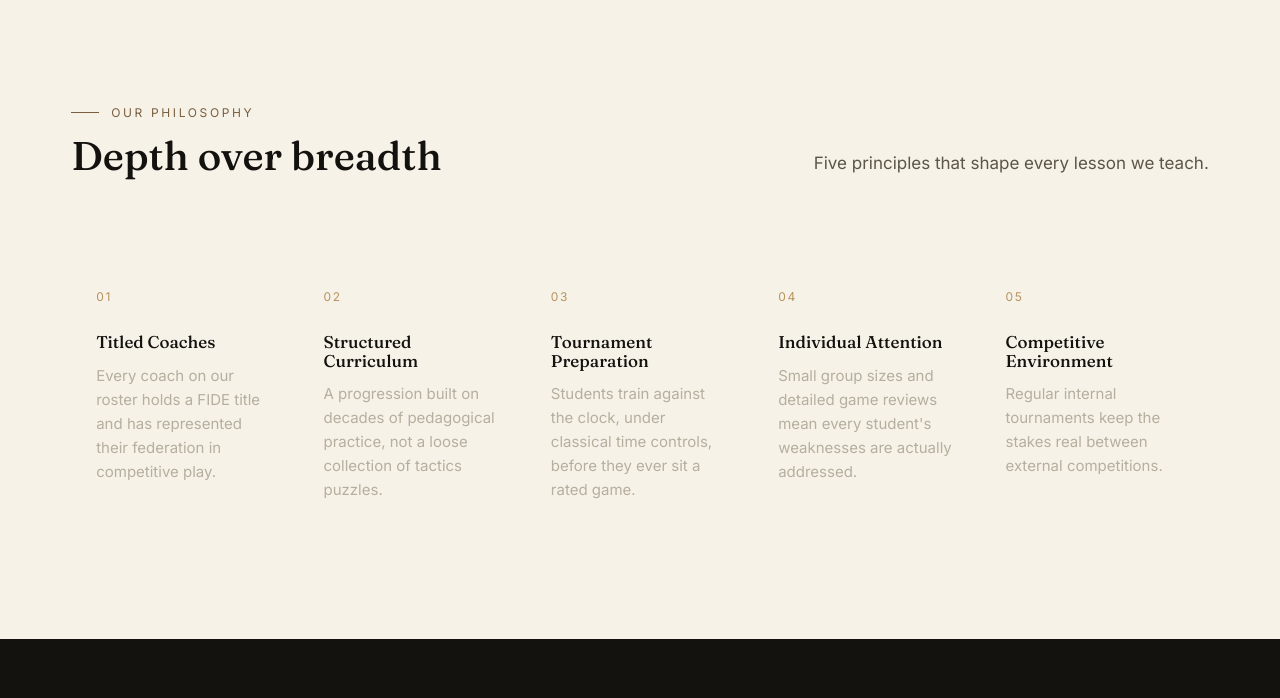
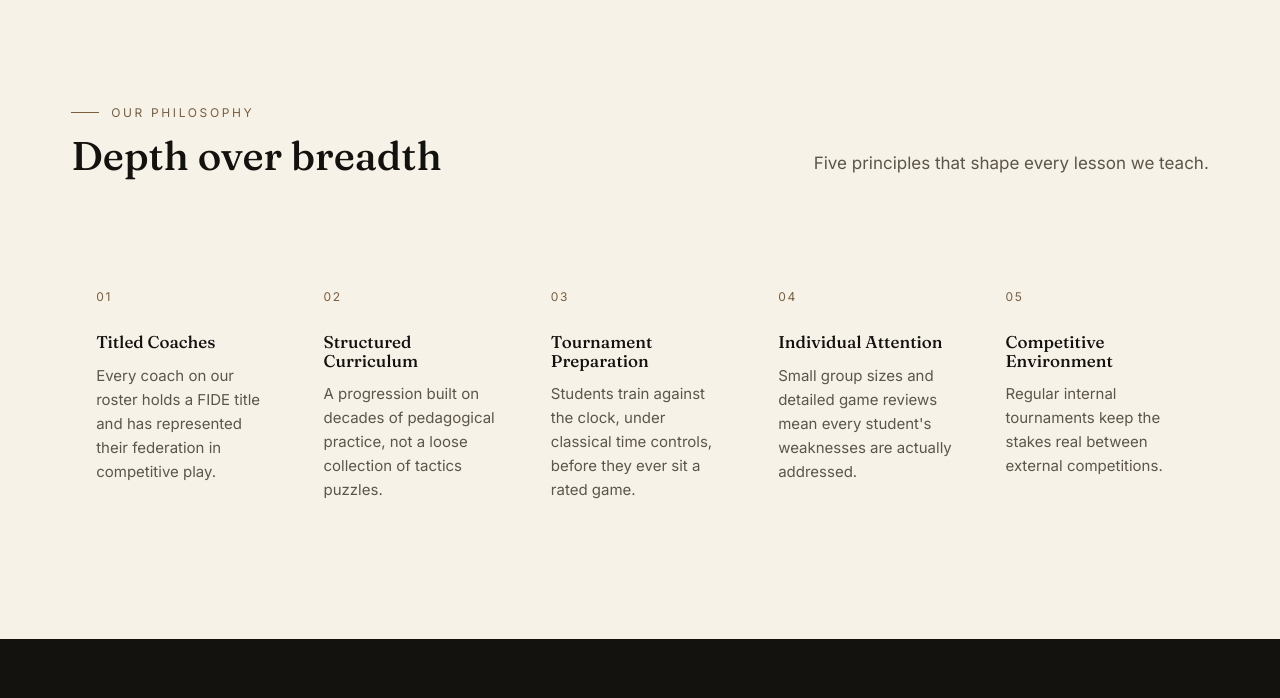
Before and after one commit to mshayansohail-cloud/tal-chess-academy, a Django app: page /about/ in a window 1280 px wide. Shown: the part 1036-1734 px from the top of the page. Run offline with Django 5.2, Linux system fonts and the light colour scheme.

Commit message:
fix: improve accessibility contrast ratios
.btn-text and .why-item__index/__desc were styled for the dark
surface only (gold ~2.5:1, muted text ~2:1 on ivory) and never got
the .surface-inverse override the rest of the palette already has.
Scopes them to the existing --color-gold-contrast/--text-inverse-muted
tokens on light backgrounds, matching the pattern already used for
.section-label and .milestone__year. Dark-surface usage is untouched.

Co-Authored-By: Claude Sonnet 5 <noreply@anthropic.com>

```diff
--- a/static/css/base.css
+++ b/static/css/base.css
@@ -154,6 +154,10 @@ textarea {
 /* Regular gold only hits ~2.5:1 against the ivory surface-inverse
    background — well under WCAG AA's 4.5:1 minimum for normal-size text. */
 .surface-inverse .section-label {
+  color: var(--color-gold-contrast);
+}
+
+.surface-inverse .btn-text {
   color: var(--color-gold-contrast);
 }
 
--- a/static/css/components.css
+++ b/static/css/components.css
@@ -424,6 +424,17 @@
   margin-top: var(--space-3);
   font-size: var(--fs-sm);
   color: var(--text-muted);
+}
+
+/* --color-gold/--text-muted are calibrated for the dark surface; on the
+   ivory .surface-inverse background (see about.html) they drop to ~2.5:1
+   and ~2:1 — both well under WCAG AA's 4.5:1 minimum for this text size. */
+.surface-inverse .why-item__index {
+  color: var(--color-gold-contrast);
+}
+
+.surface-inverse .why-item__desc {
+  color: var(--text-inverse-muted);
 }
 
 @media (max-width: 1000px) {
```
